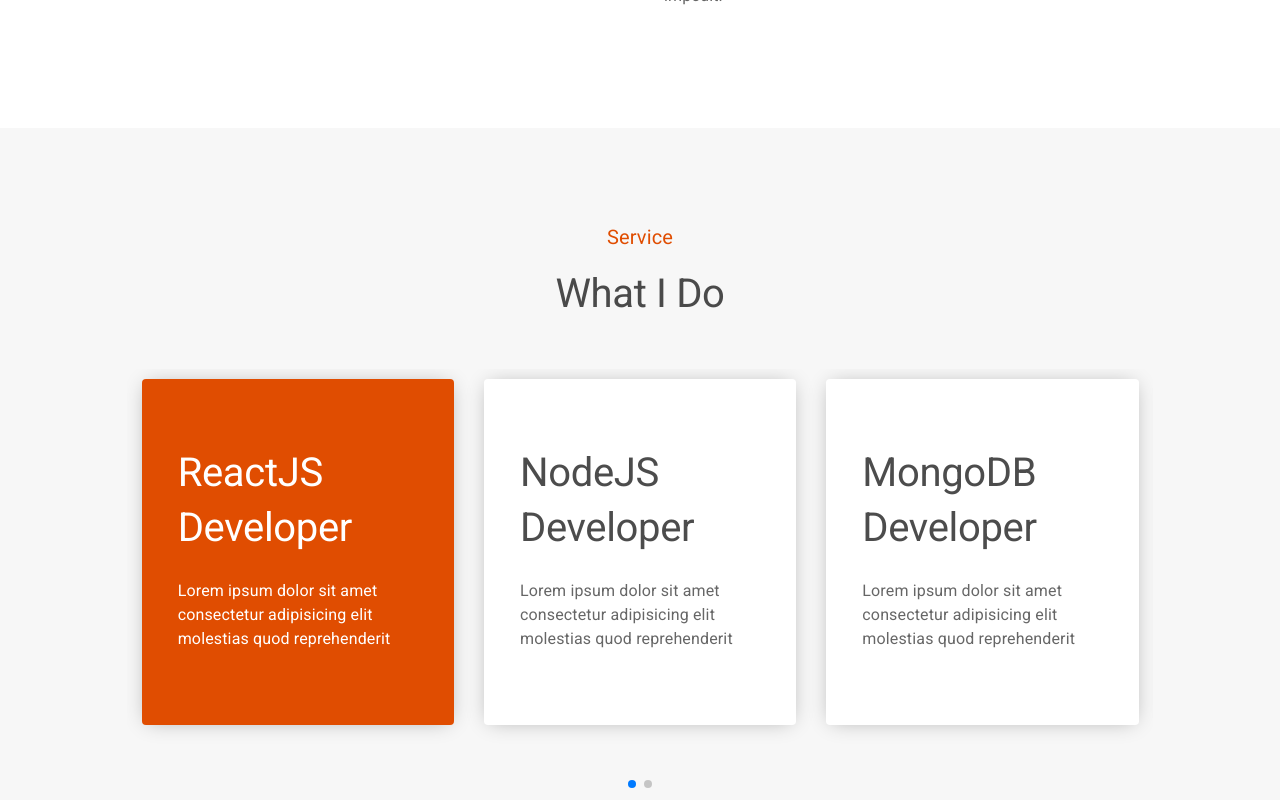
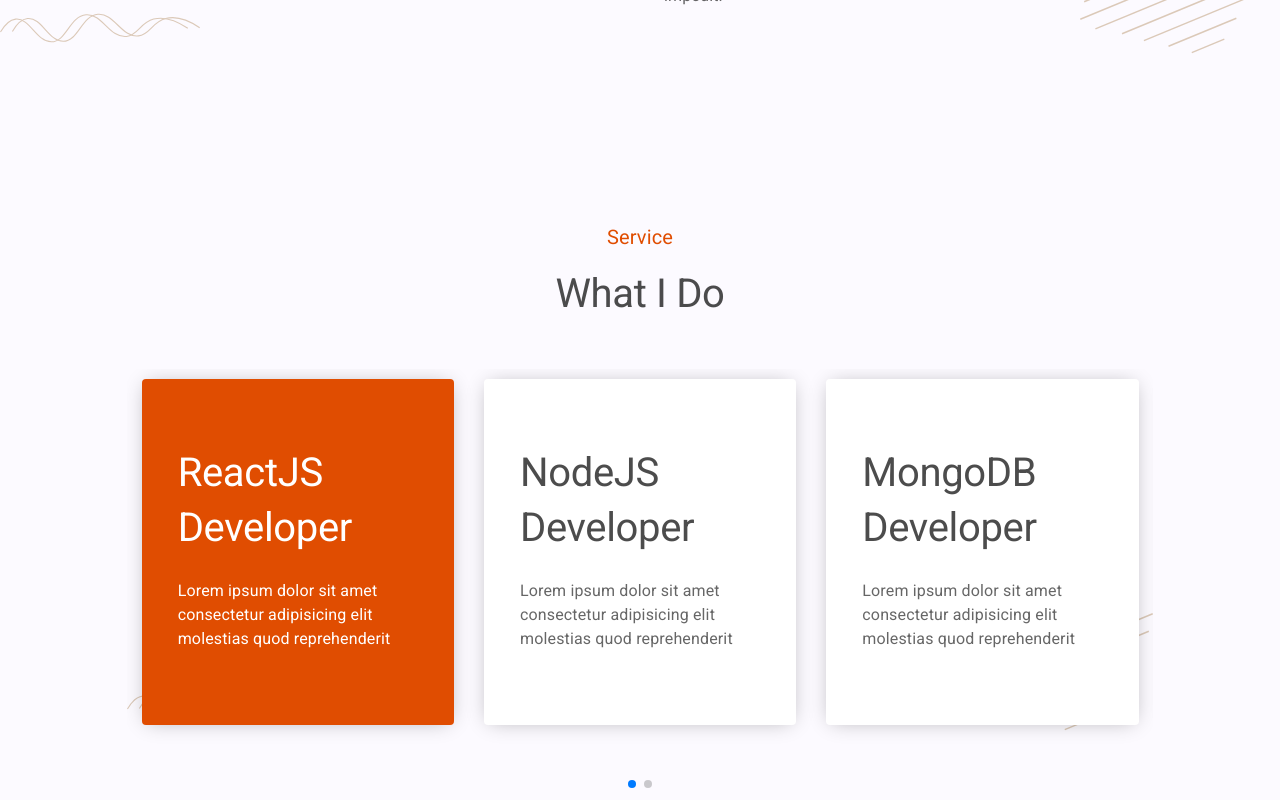
Before and after one commit to mamun07/single-page-portfolio, a React (Create React App) app: page / in a window 1280 px wide. Shown: the part 1840-2640 px from the top of the page. Built offline with nearby package versions, Linux system fonts and the light colour scheme.

Commit message:
section bg colo remove

```diff
--- a/src/container/contact/Contact.jsx
+++ b/src/container/contact/Contact.jsx
@@ -7,13 +7,7 @@
 const Contact = () => {
   return (
     <>
-      <Box
-        component="div"
-        id="contact"
-        py={15}
-        bgcolor={'primary.main'}
-        mb={-20}
-      >
+      <Box component="div" id="contact" py={15} mb={-20}>
         <Container maxWidth="xl">
           <Grid container spacing={3} display="flex" justifyContent={'center'}>
             <Grid item xs={12} md={6}>
--- a/src/container/footer/Footer.jsx
+++ b/src/container/footer/Footer.jsx
@@ -3,7 +3,7 @@
 
 const Footer = () => {
   return (
-    <Box component="div" bgcolor={'primary.light'} py={5}>
+    <Box component="div" py={5}>
       <Container maxWidth="xl">
         <Box
           component="div"
--- a/src/container/getintouch/GetInTouch.jsx
+++ b/src/container/getintouch/GetInTouch.jsx
@@ -4,13 +4,7 @@
 
 const GetInTouch = () => {
   return (
-    <Box
-      component="div"
-      id="portfolio"
-      pt={23}
-      pb={20}
-      bgcolor={'secondary.contrastText'}
-    >
+    <Box component="div" id="portfolio" pt={23} pb={20}>
       <Container maxWidth="xl">
         <Grid container spacing={3} display="flex" justifyContent="center">
           <Grid
--- a/src/container/intro/Intro.jsx
+++ b/src/container/intro/Intro.jsx
@@ -31,7 +31,7 @@
   ];
 
   return (
-    <Box component="div" id="intro" py={12} bgcolor={'secondary.light'}>
+    <Box component="div" id="intro" py={12}>
       <Container maxWidth="xl">
         <SectionTitle title="What I Do" subtitle="Service" />
       </Container>
@@ -48,6 +48,7 @@
               navigation={false}
               modules={[Pagination]}
               style={{ padding: '10px 15px 80px 15px' }}
+              className="line"
             >
               {cartinfo.map((card, i) => {
                 return (
--- a/src/container/portfolio/Portfolio.jsx
+++ b/src/container/portfolio/Portfolio.jsx
@@ -6,12 +6,7 @@
 
 const Portfolio = () => {
   return (
-    <Box
-      component="div"
-      id="portfolio"
-      py={12}
-      bgcolor={'secondary.contrastText'}
-    >
+    <Box component="div" id="portfolio" py={12}>
       <Container maxWidth="xl">
         <SectionTitle title="Latest Work" subtitle="Portfolio" />
       </Container>
--- a/src/container/skills/Skills.jsx
+++ b/src/container/skills/Skills.jsx
@@ -5,7 +5,7 @@
 
 const Skills = () => {
   return (
-    <Box component="div" id="skills" py={12}>
+    <Box className="line" component="div" id="skills" py={12}>
       <Container maxWidth="xl">
         <SectionTitle title="About Me" subtitle="My Skills" />
       </Container>
--- a/src/index.css
+++ b/src/index.css
@@ -16,3 +16,54 @@
 .swiper-slide-active .cardbg .textcolor p {
   color: #fff;
 }
+.line {
+  position: relative;
+}
+.line::before {
+  position: absolute;
+  content: '';
+  bottom: 0;
+  right: 0;
+  width: 400px;
+  height: 300px;
+  background-image: url('/public/line.svg');
+  background-repeat: no-repeat;
+  background-position: right;
+  background-size: 200px 200px;
+}
+.line::after {
+  position: absolute;
+  content: '';
+  bottom: -50px;
+  left: 0;
+  width: 400px;
+  height: 300px;
+  background-image: url('/public/wev.svg');
+  background-repeat: no-repeat;
+  background-position: left;
+  background-size: 200px 200px;
+}
+.dot {
+  position: relative;
+}
+.dot::before {
+  position: absolute;
+  content: '';
+  bottom: 0;
+  right: 0;
+  width: 300px;
+  height: 300px;
+  background-color: #00a30e;
+}
+.wev {
+  position: relative;
+}
+.wev::before {
+  position: absolute;
+  content: '';
+  bottom: 0;
+  right: 0;
+  width: 300px;
+  height: 300px;
+  background-color: #2201e0;
+}
--- a/src/theme/theme.js
+++ b/src/theme/theme.js
@@ -35,6 +35,9 @@
     },
   },
   palette: {
+    background: {
+      default: '#fcfaff',
+    },
     primary: {
       main: '#E04D01',
       light: '#fff3e4',
@@ -43,7 +46,7 @@
     },
     secondary: {
       main: '#2d2d2d',
-      light: '#f7f7f7',
+      light: '#fffbf7',
       dark: '#222222',
       contrastText: '#ffffff',
     },
```
